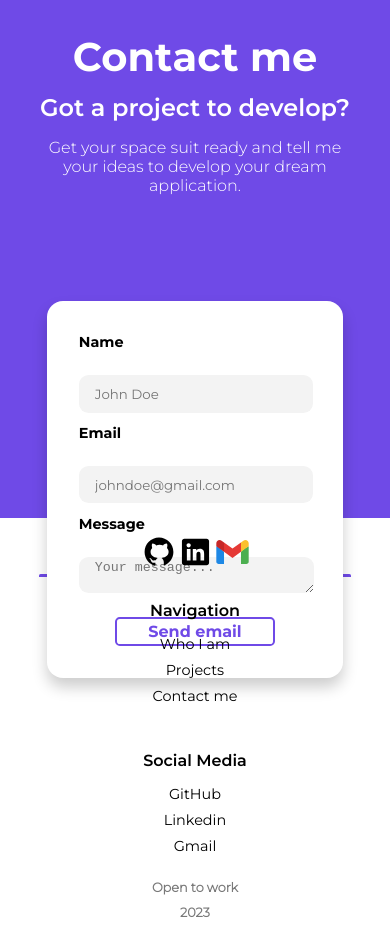
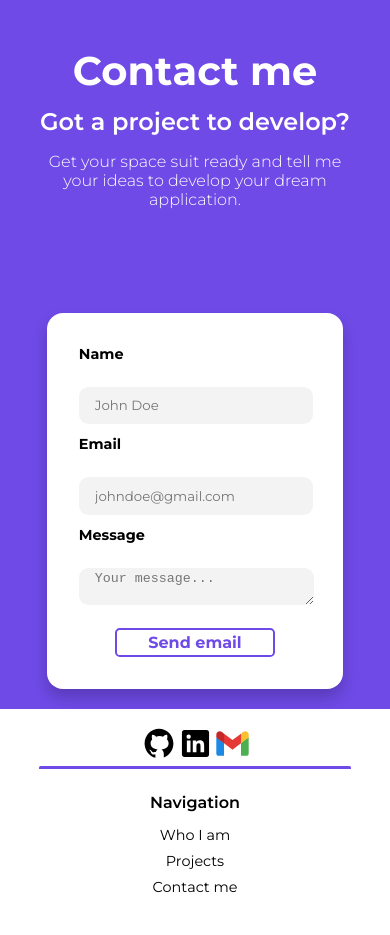
Before and after one commit to JPGomezCuervo/Portfolio-v2, a Vue app: page / in a window 390 px wide. Shown: the part 1540-2475 px from the top of the page. Built offline with nearby package versions, Linux system fonts and the light colour scheme.

Commit message:
Fixx form on mobile

```diff
--- a/src/components/Form.vue
+++ b/src/components/Form.vue
@@ -236,7 +236,7 @@ legend {
     }
     .form-container {
         grid-template-columns: 1fr;
-        grid-template-rows: 65% 1fr;
+        grid-template-rows: 1fr 1fr;
         padding: 0 40px;
         margin: 0;
     }
@@ -264,6 +264,7 @@ legend {
     .left-form-container p {
         width: 80%;
         text-align: center;
+        margin-bottom: 0;
     }
 
     .right-form-container {
```
